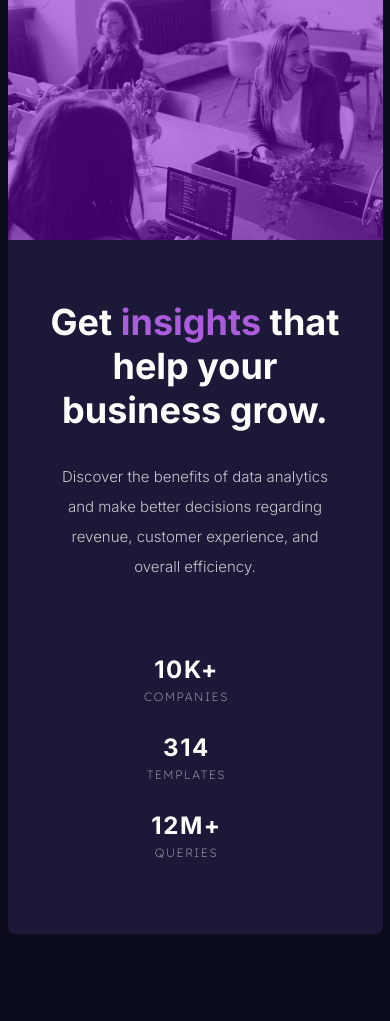
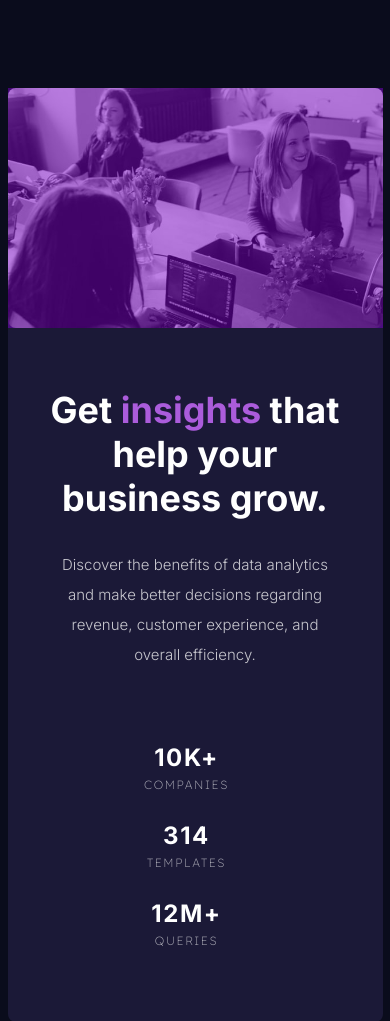
Before and after one commit to FlavioUser222/Insights-Projeto, a plain HTML site: page index.html in a window 390 px wide. Shown: the top 1021 px of the page. Before the commit the page ends 934 px from the top, so only its background shows below. Drawn offline with Linux system fonts and the light colour scheme.

Commit message:
Update style.css

```diff
--- a/style.css
+++ b/style.css
@@ -120,6 +120,8 @@ b {
     width: 100%;
     z-index: 2;
     position: relative;
+    border-radius: 8px;
+
 }
 
 
@@ -133,11 +135,15 @@ b {
 }
 
 @media screen and (max-width:900px) {
+    body {
+        padding: 88px 24px;
+        border-radius: 8px;
+    }
+
     .container {
         margin: 0;
         width: 375px;
         height: 956px;
-
         display: flex;
         flex-direction: column-reverse;
         text-align: center;
@@ -146,7 +152,7 @@ b {
     }
 
     .img-content {
-        width:375px;
+        width: 375px;
         height: 240px;
         background-image: url('./images/image-header-mobile.jpg');
         background-repeat: no-repeat;
@@ -154,6 +160,7 @@ b {
         position: relative;
         display: flex;
         align-items: center;
+        border-radius: 8px;
     }
 
     ul {
```
